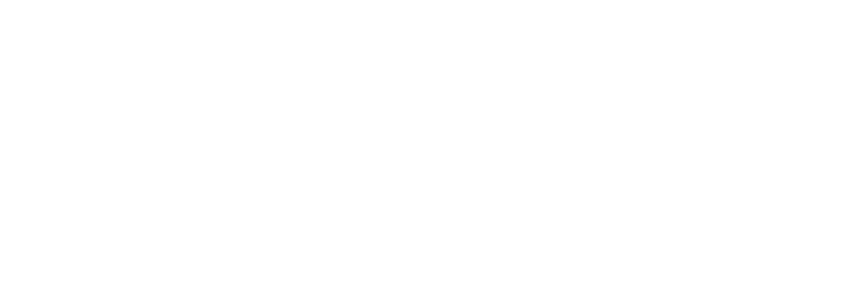
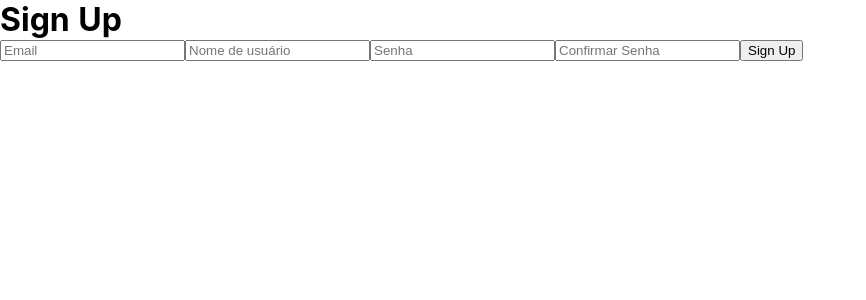
Before and after one commit to ElrikSouza/blog-client, a Nuxt app: page /auth/register in a window 1280 px wide. Before the commit this address had no page. Shown: the top 300 px of the page, without its empty margins (0-866 px from the left). Built offline with nearby package versions, Linux system fonts and the light colour scheme.

Commit message:
Created basic registration page
Created a basic registration page. The basic api connection works, but
the page still needs validation, styles, and error handling.

```diff
--- /dev/null
+++ b/pages/auth/register.vue
@@ -0,0 +1,49 @@
+<template>
+  <div>
+    <h1>Sign Up</h1>
+    <div>
+      <input v-model="email" type="email" placeholder="Email" />
+      <input v-model="username" type="text" placeholder="Nome de usuário" />
+      <input v-model="password" type="password" placeholder="Senha" />
+      <input
+        v-model="confirmPassword"
+        type="password"
+        placeholder="Confirmar Senha"
+      />
+
+      <button @click="submit">Sign Up</button>
+    </div>
+  </div>
+</template>
+
+<script lang="ts">
+import Vue from 'vue';
+export default Vue.extend({
+  data() {
+    return {
+      email: '',
+      username: '',
+      password: '',
+      confirmPassword: '',
+    };
+  },
+  methods: {
+    async submit() {
+      if (this.password !== this.confirmPassword) {
+        alert('passwords do not match');
+        return;
+      }
+
+      const payload = {
+        email: this.email,
+        username: this.username,
+        password: this.password,
+      };
+
+      await this.$axios.post('auth/sign_up', payload);
+
+      this.$router.push('/auth/login');
+    },
+  },
+});
+</script>
```
